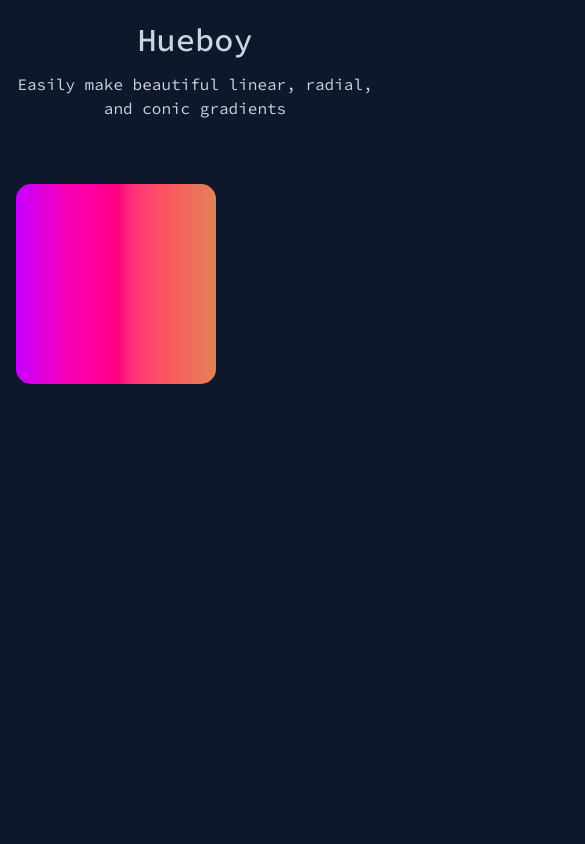
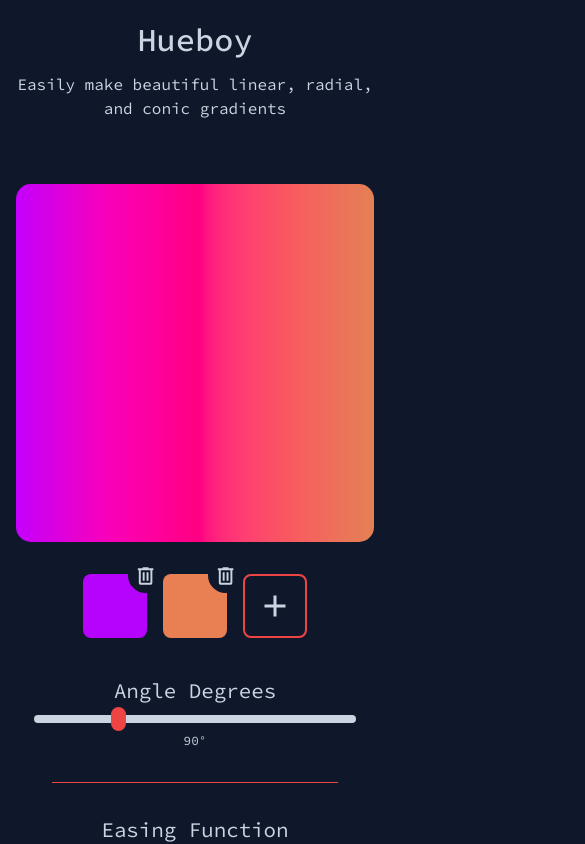
Before and after one commit to rahildhodapkar/hueboy, a React (Vite) app: page / in a window 390 px wide. Shown: the top 844 px of the page, 585 px wide, since content can reach past the window. Built offline with nearby package versions, Linux system fonts and the light colour scheme.

Commit message:
fix responsive design
janky layout on mobile devices fixed with max/min widths

```diff
--- a/src/App.css
+++ b/src/App.css
@@ -12,10 +12,6 @@
 
 html,
 body {
-  margin: 0;
-  padding: 0;
-  width: 100%;
-  height: 100%;
   font-size: 1rem;
   font-family: "Source Code Pro", Verdana, Geneva, Tahoma, sans-serif;
 }
@@ -36,19 +32,24 @@
 
 main {
   display: grid;
-  grid-template-rows: repeat(2, 1fr);
+  grid-template-rows: 100vw 1fr;
+}
+
+@media only screen and (min-width: 1024px) {
+  main {
+    grid-template-rows: none;
+    grid-template-columns: 1fr 1fr;
+  }
 }
 
 main #one,
 main #two {
   padding: 1rem;
+  max-width: 100vw;
 }
 
-@media only screen and (min-width: 768px) {
-  main {
-    grid-template-rows: none;
-    grid-template-columns: repeat(2, 1fr);
-  }
+main #one {
+  max-height: 100vw;
 }
 
 h1 {
--- a/src/styles/codeblock.css
+++ b/src/styles/codeblock.css
@@ -5,6 +5,7 @@
 .codeblock-container pre {
   border: solid 2px var(--accent-color);
   border-radius: 15px;
+  max-width: 100vw;
 }
 
 .codeblock-container button {
--- a/src/styles/palette.css
+++ b/src/styles/palette.css
@@ -1,9 +1,14 @@
+.palette {
+  padding-inline-start: 0;
+}
+
 .palette {
   list-style-type: none;
   display: flex;
   flex-wrap: wrap;
   gap: 1rem;
   justify-content: center;
+  max-width: 100vw;
 }
 
 .palette li {
--- a/src/styles/sliders.css
+++ b/src/styles/sliders.css
@@ -3,6 +3,7 @@
   flex-direction: column;
   align-items: center;
   font-size: 1.3rem;
+  max-width: 100vw;
 }
 
 .slider-container span {
--- a/src/styles/visualizer.css
+++ b/src/styles/visualizer.css
@@ -1,9 +1,16 @@
 .visualizer {
   border-radius: 15px;
   aspect-ratio: 1;
-  position: sticky;
-  top: 5rem;
-  min-width: 200px;
-  max-width: 40svw;
+  /* position: sticky;
+  top: 5rem; */
+  min-width: 300px;
+  max-width: 100vw;
   width: 100%;
 }
+
+@media only screen and (min-width: 1024px) {
+  .visualizer {
+    position: sticky;
+    top: 5rem;
+  }
+}
```
Also changed, not shown: src/firebase.js (line endings or trailing spaces).
